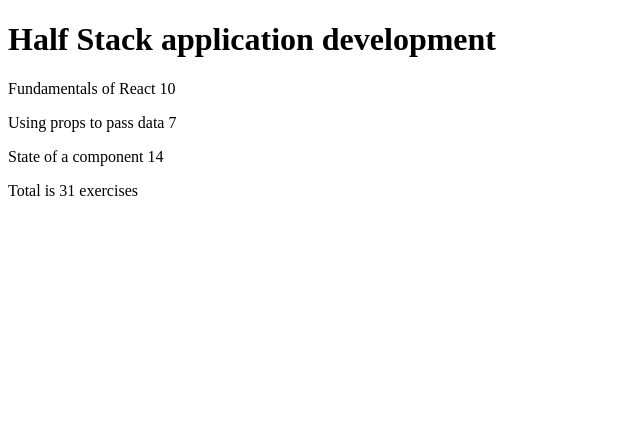
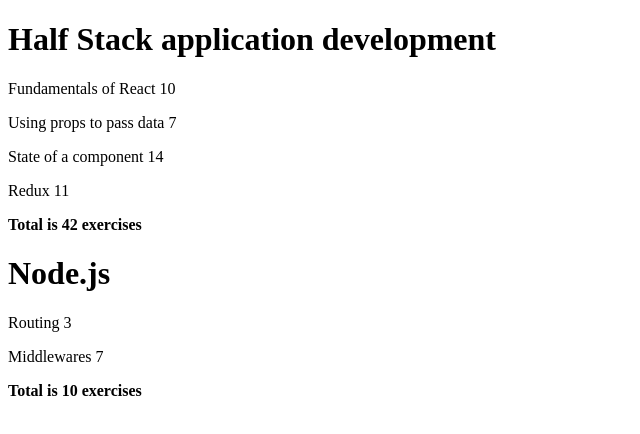
Before and after one commit to ngoxuanhuy/Fullstack-2022, a React (Create React App) app in the folder part1/courseinfo/: page / in a window 1280 px wide. Shown: the top 434 px of the page, without its empty margins (0-640 px from the left). Built offline with nearby package versions, Linux system fonts and the light colour scheme.

Commit message:
Ex2.5: separate module

```diff
--- a/part1/courseinfo/src/App.js
+++ b/part1/courseinfo/src/App.js
@@ -1,34 +1,10 @@
-const Header = ({name}) => (
-  <h1>{name}</h1>
-)
-
-const Part = ({part}) => (
-  <p>
-    {part.name} {part.exercises}
-  </p>
-)
-
-const Total = ({parts}) => {
-  const total = parts.map(part => part.exercises).reduce((s,p) => s+p)
-  return (
-    <p>Total is {total} exercises</p>
-  )
-}
-
-const Course = ({courses}) => {
-  const {name, parts} = courses
-  return (
-    <>
-      <Header name={name}/>
-      {parts.map(part => <Part key={part.id} part={part}/>)}
-      <Total parts={parts}/>
-    </>
-  )
-}
+import Course from './components/Course'
 
 const App = () => {
-  const courses = {
+  const courses = [
+    {
       name: 'Half Stack application development',
+      id: 1,
       parts: [
         {
           name: 'Fundamentals of React',
@@ -44,11 +20,37 @@
           name: 'State of a component',
           exercises: 14,
           id: 3
+        },
+        {
+          name: 'Redux',
+          exercises: 11,
+          id: 4
+        }
+      ]
+    },
+    {
+      name: 'Node.js',
+      id: 2,
+      parts: [
+        {
+          name: 'Routing',
+          exercises: 3,
+          id: 1
+        },
+        {
+          name: 'Middlewares',
+          exercises: 7,
+          id: 2
         }
       ]
     }
+  ]
 
-  return <Course courses={courses}/>
+  return (
+    <div>
+      {courses.map(course => <Course key={course.id} courses={course} />)}
+    </div>
+  )
 }
 
 export default App;
--- /dev/null
+++ b/part1/courseinfo/src/components/Course.js
@@ -0,0 +1,29 @@
+const Header = ({ name }) => (
+    <h1>{name}</h1>
+)
+
+const Part = ({ part }) => (
+    <p>
+        {part.name} {part.exercises}
+    </p>
+)
+
+const Total = ({ parts }) => {
+    const total = parts.map(part => part.exercises).reduce((s, p) => s + p)
+    return (
+        <p><strong>Total is {total} exercises</strong></p>
+    )
+}
+
+const Course = ({ courses }) => {
+    const { name, parts } = courses
+    return (
+        <>
+            <Header name={name} />
+            {parts.map(part => <Part key={part.id} part={part} />)}
+            <Total parts={parts} />
+        </>
+    )
+}
+
+export default Course
```
Lines whose indentation alone changed are shown as unchanged.
